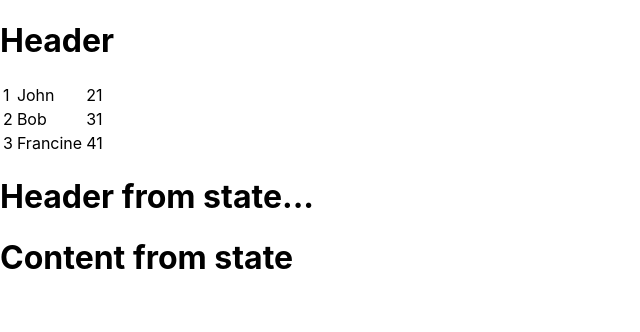
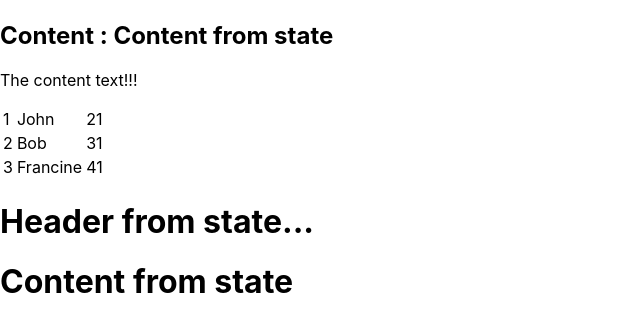
Before and after one commit to kajcanat/learning-reactjs, a React (Create React App) app: page / in a window 1280 px wide. Shown: the top 332 px of the page, without its empty margins (0-640 px from the left). Built offline with nearby package versions, Linux system fonts and the light colour scheme.

Commit message:
state and props

```diff
--- a/src/App.jsx
+++ b/src/App.jsx
@@ -1,8 +1,8 @@
 import React from 'react';
 
 class App extends React.Component {
-   constructor() {
-    super();
+   constructor(props) {
+    super(props);
     this.state = {
       header: "Header from state...",
       content: "Content from state",
@@ -17,7 +17,8 @@
    render() {
       return (
          <div>
-            <Header/>
+            <Header headProp = {this.state.header} />
+	    <Content contentProp = {this.state.content} />
             <table>
 		<tbody>
 		{this.state.data.map((person, i) => <TableRow key = {i} data = {person} />)}
@@ -35,7 +36,7 @@
    render() {
       return (
          <div>
-            <h1>Header</h1>
+            <h1>{this.props.headerProp}</h1>
          </div>
       );
    }
@@ -55,7 +56,7 @@
    render() {
       return (
          <div>
-            <h2>Content</h2>
+            <h2>Content : {this.props.contentProp }</h2>
             <p>The content text!!!</p>
          </div>
       );
```
